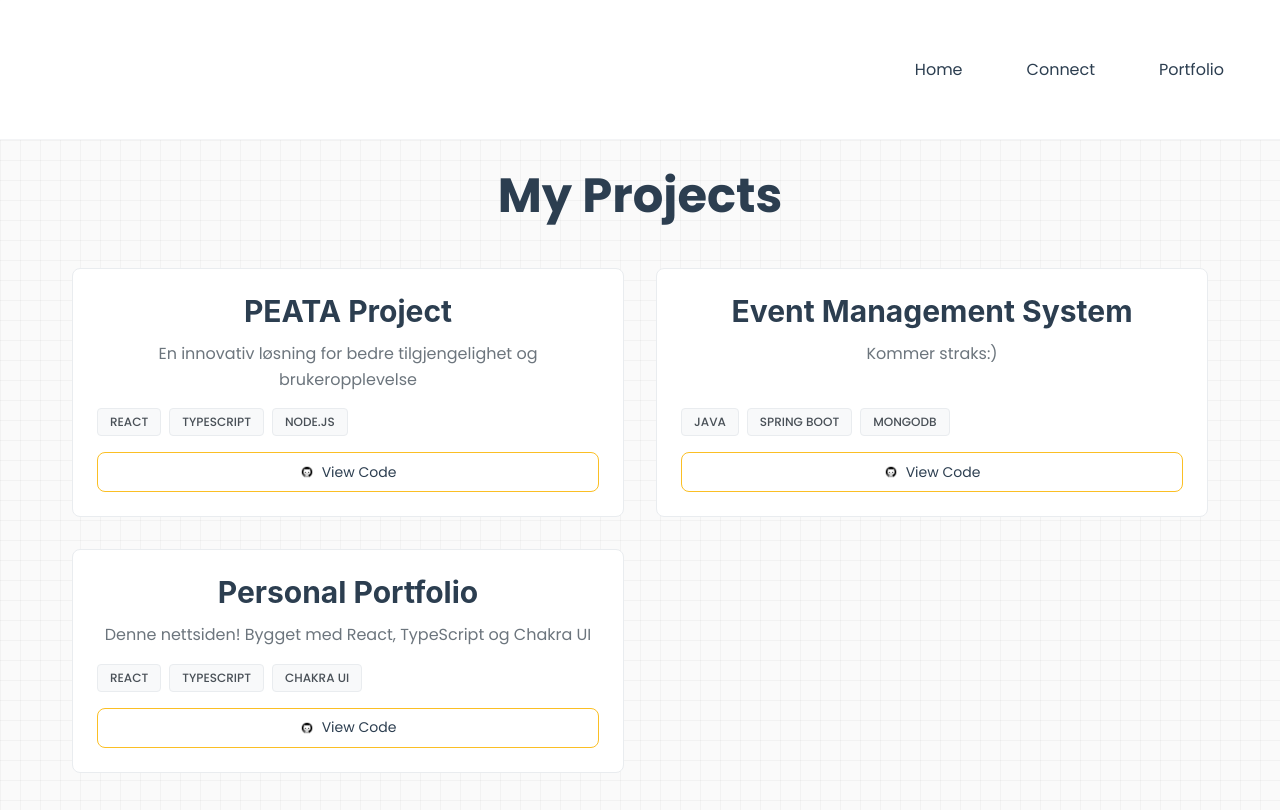
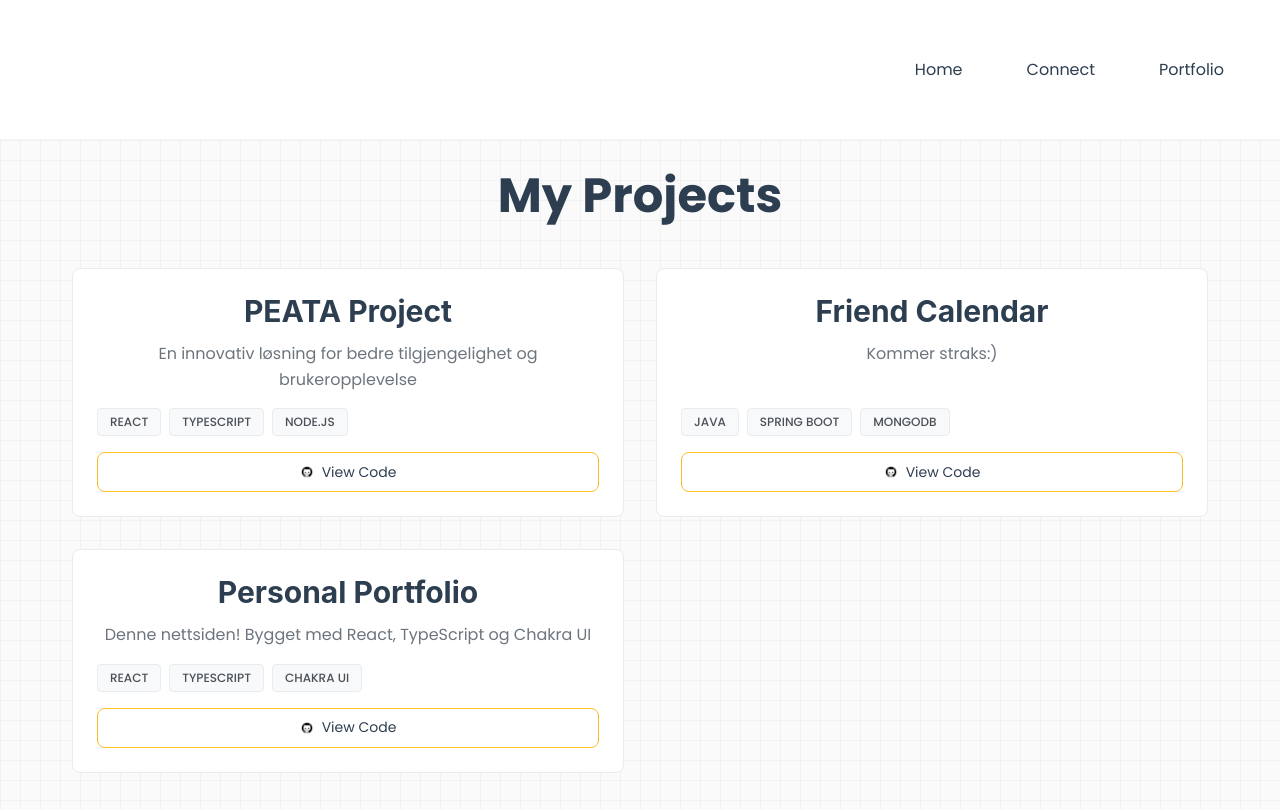
Before and after one commit to Odanostdahl/portfolio, a React (Vite) app: page /portfolio in a window 1280 px wide. Shown: the top 810 px of the page. Built offline with nearby package versions, Linux system fonts and the light colour scheme.

Commit message:
Switched text in portifolio

```diff
--- a/src/Portfolio.tsx
+++ b/src/Portfolio.tsx
@@ -20,7 +20,7 @@ function Portfolio() {
             github: "https://github.com/amalie246/PEATA"
         },
         {
-            title: "Event Management System",
+            title: "Friend Calendar",
             description: "Kommer straks:)",
             tech: ["Java", "Spring Boot", "MongoDB"],
             github: "https://github.com/your-username/event-system"
```
